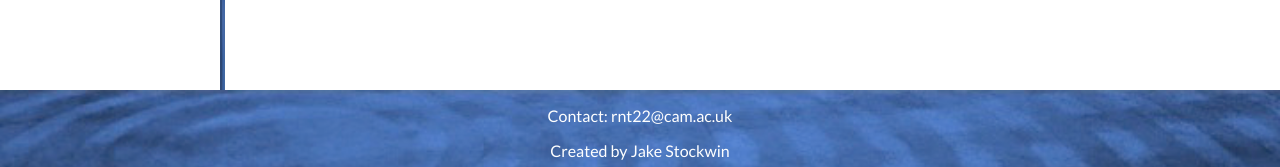
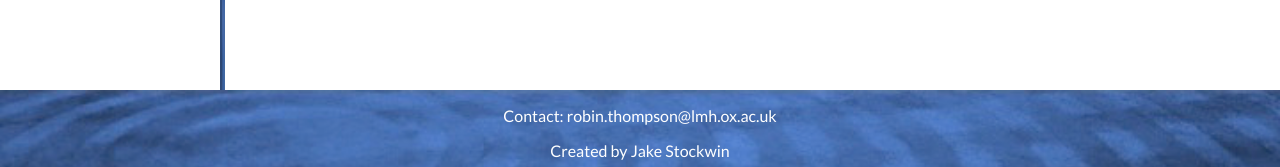
Before and after one commit to robin-thompson/robin-thompson.github.io, a Jekyll site: the page built from about.html, in a window 1280 px wide. Shown: the part 730-897 px from the top of the page. Built offline with Jekyll 4.4.1, drawn with Linux system fonts in a browser that asks for light colours; comment, search, counter and statistics services are not loaded.

Commit message:
Change email addresses

```diff
--- a/_includes/footer.html
+++ b/_includes/footer.html
@@ -1,4 +1,4 @@
 <div id=footer>
-  <p> Contact: <a href="mailto:rnt22@cam.ac.uk">rnt22@cam.ac.uk</a>
+  <p> Contact: <a href="mailto:robin.thompson@lmh.ox.ac.uk">robin.thompson@lmh.ox.ac.uk</a>
   <p>Created by <a href="http://jakestockwin.co.uk" target="_blank">Jake Stockwin</a></p>
 </div>
```
